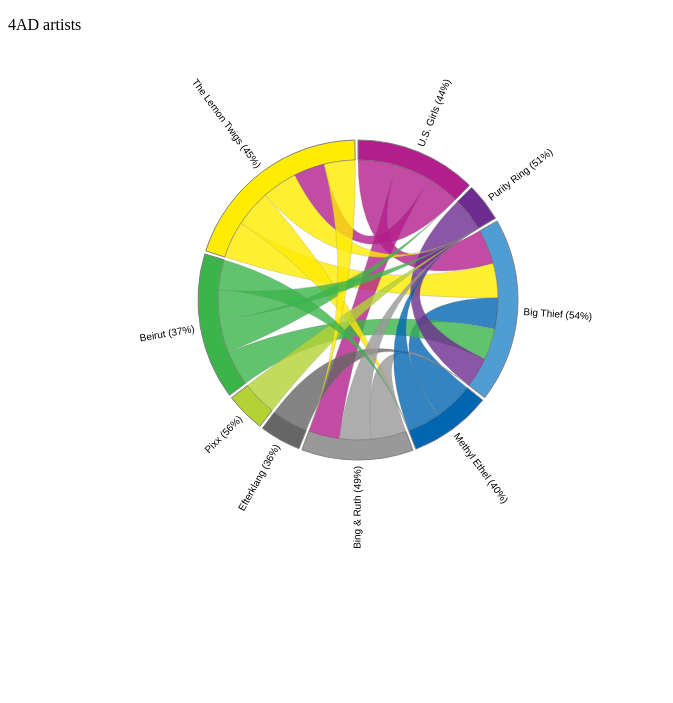
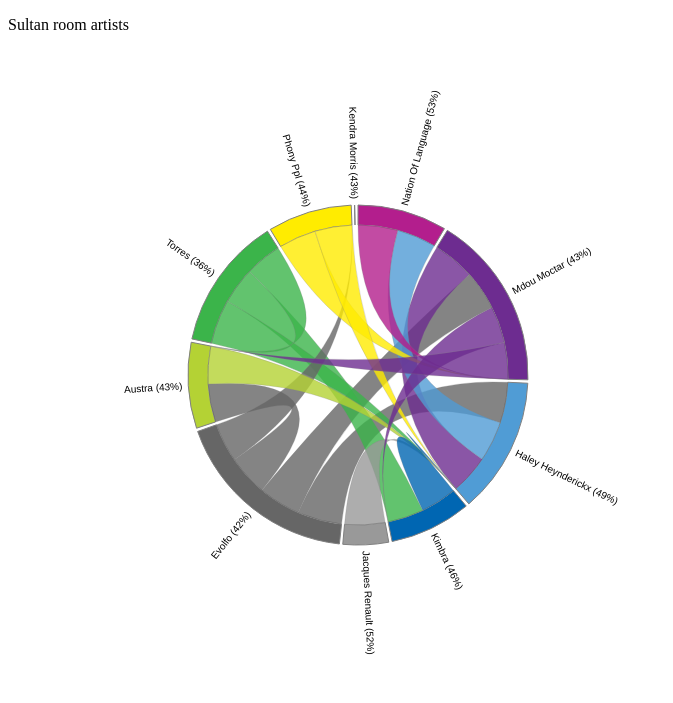
Before and after one commit to sstoikov/thesultanroom, a plain HTML site: page index.html in a window 1280 px wide. Shown: the whole page, without its empty margins (0-673 px from the left). Drawn offline with Linux system fonts and the light colour scheme.

Commit message:
sultan room first commit

```diff
--- a/index.html
+++ b/index.html
@@ -4,7 +4,7 @@
         <title>Example</title>
     </head>
     <body>
-        <p>4AD artists</p>
+        <p>Sultan room artists</p>
     </body>
 </html>
 
@@ -56,9 +56,9 @@
       //  CREATE MATRIX AND MAP
       //*******************************************************************
 
-var matrix_json =[[0.0, 0.0, 88.0, 0.0, 82.0, 0.0, 0.0, 0.0, 77.0], [0.0, 0.0, 78.0, 0.0, 0.0, 0.0, 0.0, 0.0, 0.0], [81.0, 71.0, 0.0, 73.0, 0.0, 0.0, 0.0, 72.0, 79.0], [0.0, 76.0, 92.0, 0.0, 0.0, 0.0, 0.0, 0.0, 0.0], [72.0, 73.0, 82.0, 0.0, 0.0, 0.0, 0.0, 0.0, 0.0], [0.0, 0.0, 84.0, 0.0, 0.0, 0.0, 0.0, 0.0, 0.0], [0.0, 81.0, 0.0, 0.0, 0.0, 0.0, 0.0, 0.0, 0.0], [75.0, 71.0, 82.0, 70.0, 0.0, 0.0, 0.0, 0.0, 0.0], [72.0, 82.0, 86.0, 85.0, 72.0, 0.0, 0.0, 0.0, 0.0]] ;
+var matrix_json =[[0.0, 77.0, 76.0, 0.0, 0.0, 0.0, 0.0, 0.0, 0.0, 0.0], [0.0, 0.0, 81.0, 71.0, 0.0, 77.0, 71.0, 0.0, 0.0, 0.0], [78.0, 76.0, 0.0, 0.0, 0.0, 79.0, 0.0, 0.0, 0.0, 0.0], [0.0, 0.0, 70.0, 0.0, 0.0, 0.0, 0.0, 70.0, 0.0, 0.0], [0.0, 0.0, 78.0, 0.0, 0.0, 0.0, 0.0, 0.0, 0.0, 0.0], [0.0, 82.0, 86.0, 0.0, 0.0, 0.0, 79.0, 0.0, 75.0, 0.0], [0.0, 0.0, 73.0, 0.0, 0.0, 74.0, 0.0, 0.0, 0.0, 0.0], [0.0, 0.0, 86.0, 71.0, 0.0, 0.0, 71.0, 0.0, 0.0, 0.0], [0.0, 72.0, 72.0, 0.0, 0.0, 0.0, 0.0, 0.0, 0.0, 0.0], [0.0, 0.0, 0.0, 0.0, 0.0, 0.0, 0.0, 0.0, 0.0, 0.0]] ;
 
-      var colormap=[{'name': 'U.S. Girls (44%)', 'color': '#B31E8D', 'id': 0, 'data': '#B31E8D'}, {'name': 'Purity Ring (51%)', 'color': '#6D2C90', 'id': 1, 'data': '#6D2C90'}, {'name': 'Big Thief (54%)', 'color': '#509CD5', 'id': 2, 'data': '#509CD5'}, {'name': 'Methyl Ethel (40%)', 'color': '#0066B2', 'id': 3, 'data': '#0066B2'}, {'name': 'Bing & Ruth (49%)', 'color': '#999999', 'id': 4, 'data': '#999999'}, {'name': 'Efterklang (36%)', 'color': '#666666', 'id': 5, 'data': '#666666'}, {'name': 'Pixx (56%)', 'color': '#B4D234', 'id': 6, 'data': '#B4D234'}, {'name': 'Beirut (37%)', 'color': '#3BB44A', 'id': 7, 'data': '#3BB44A'}, {'name': 'The Lemon Twigs (45%)', 'color': '#FFEC00', 'id': 8, 'data': '#FFEC00'}]
+      var colormap=[{'name': 'Nation Of Language (53%)', 'color': '#B31E8D', 'id': 0, 'data': '#B31E8D'}, {'name': 'Mdou Moctar (43%)', 'color': '#6D2C90', 'id': 1, 'data': '#6D2C90'}, {'name': 'Haley Heynderickx (49%)', 'color': '#509CD5', 'id': 2, 'data': '#509CD5'}, {'name': 'Kimbra (46%)', 'color': '#0066B2', 'id': 3, 'data': '#0066B2'}, {'name': 'Jacques Renault (52%)', 'color': '#999999', 'id': 4, 'data': '#999999'}, {'name': 'Evolfo (42%)', 'color': '#666666', 'id': 5, 'data': '#666666'}, {'name': 'Austra (43%)', 'color': '#B4D234', 'id': 6, 'data': '#B4D234'}, {'name': 'Torres (36%)', 'color': '#3BB44A', 'id': 7, 'data': '#3BB44A'}, {'name': 'Phony Ppl (44%)', 'color': '#FFEC00', 'id': 8, 'data': '#FFEC00'}, {'name': 'Kendra Morris (43%)', 'color': '#FFCB00', 'id': 9, 'data': '#FFCB00'}]
 
       drawChords(matrix_json, colormap);
 
@@ -67,7 +67,7 @@ var matrix_json =[[0.0, 0.0, 88.0, 0.0, 82.0, 0.0, 0.0, 0.0, 77.0], [0.0, 0.0, 7
       //  DRAW THE CHORD DIAGRAM
       //*******************************************************************
       function drawChords (matrix, mmap) {
-        var w = 700, h = 500, r1 = h / 2, r0 = r1 - 110;
+        var w = 700, h = 650, r1 = h / 2.5, r0 = r1 - 110;
 
         var chord = d3.layout.chord()
             .padding(.02)
```
